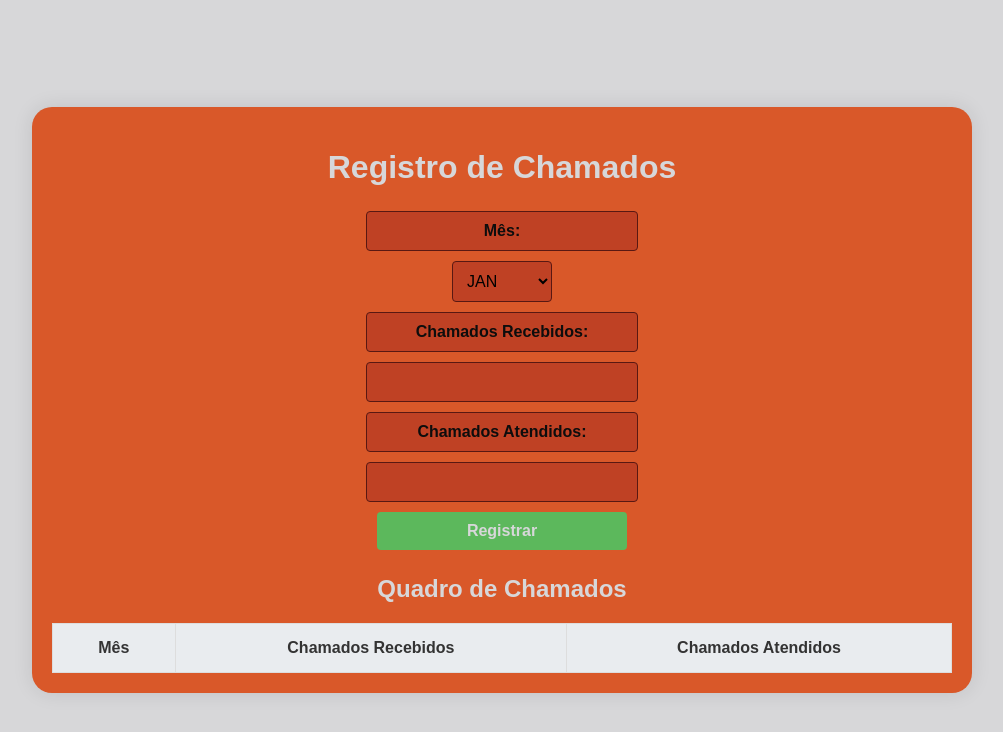
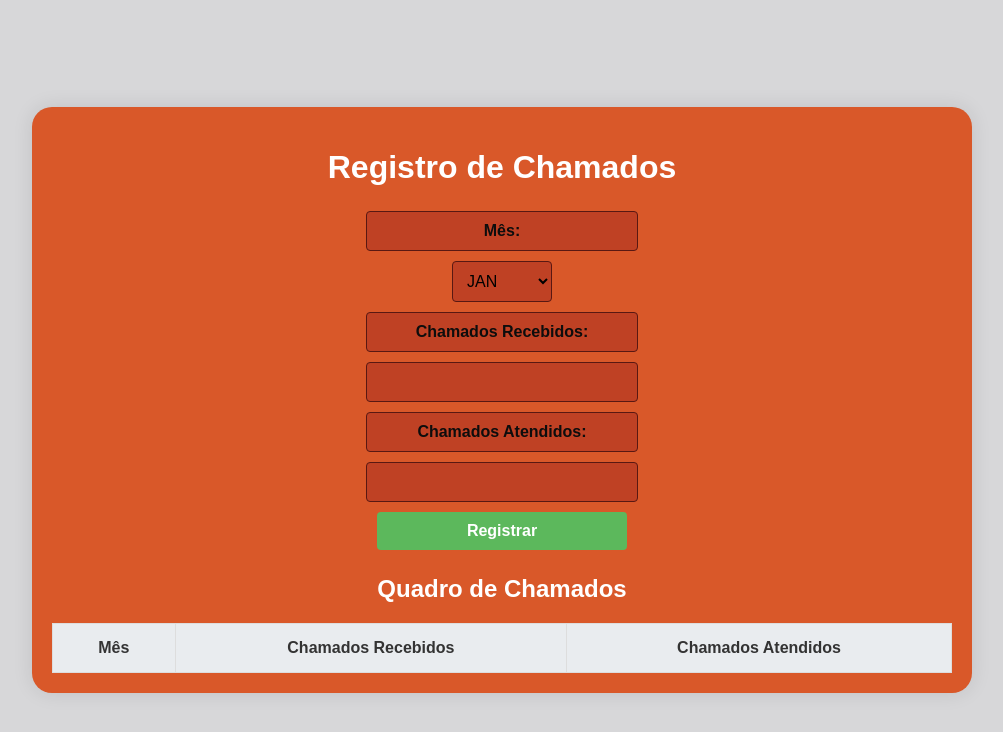
Before and after one commit to larroydxox/registro-de-chamados, a plain HTML site: page index.html in a window 1280 px wide. Shown: the whole page, without its empty margins (138-1141 px from the left). Drawn offline with Linux system fonts and the light colour scheme.

Commit message:
modificação do code

```diff
--- a/style.css
+++ b/style.css
@@ -22,7 +22,7 @@ body {
 
 h1 {
     margin-bottom: 20px;
-    color: #D7D7D9;
+    color: #ffff;
 }
 
 .form-container {
@@ -33,7 +33,7 @@ h1 {
 }
 
 .chamados-quadro {
-    color: #D7D7D9;
+    color: #ffff;
 }
 form {
     display: flex;
@@ -59,7 +59,7 @@ label, input, select, button {
 
 button {
     background-color: #5cb85c;
-    color: #D7D7D9;
+    color: #ffff;
     border: none;
     cursor: pointer;
 }
```
